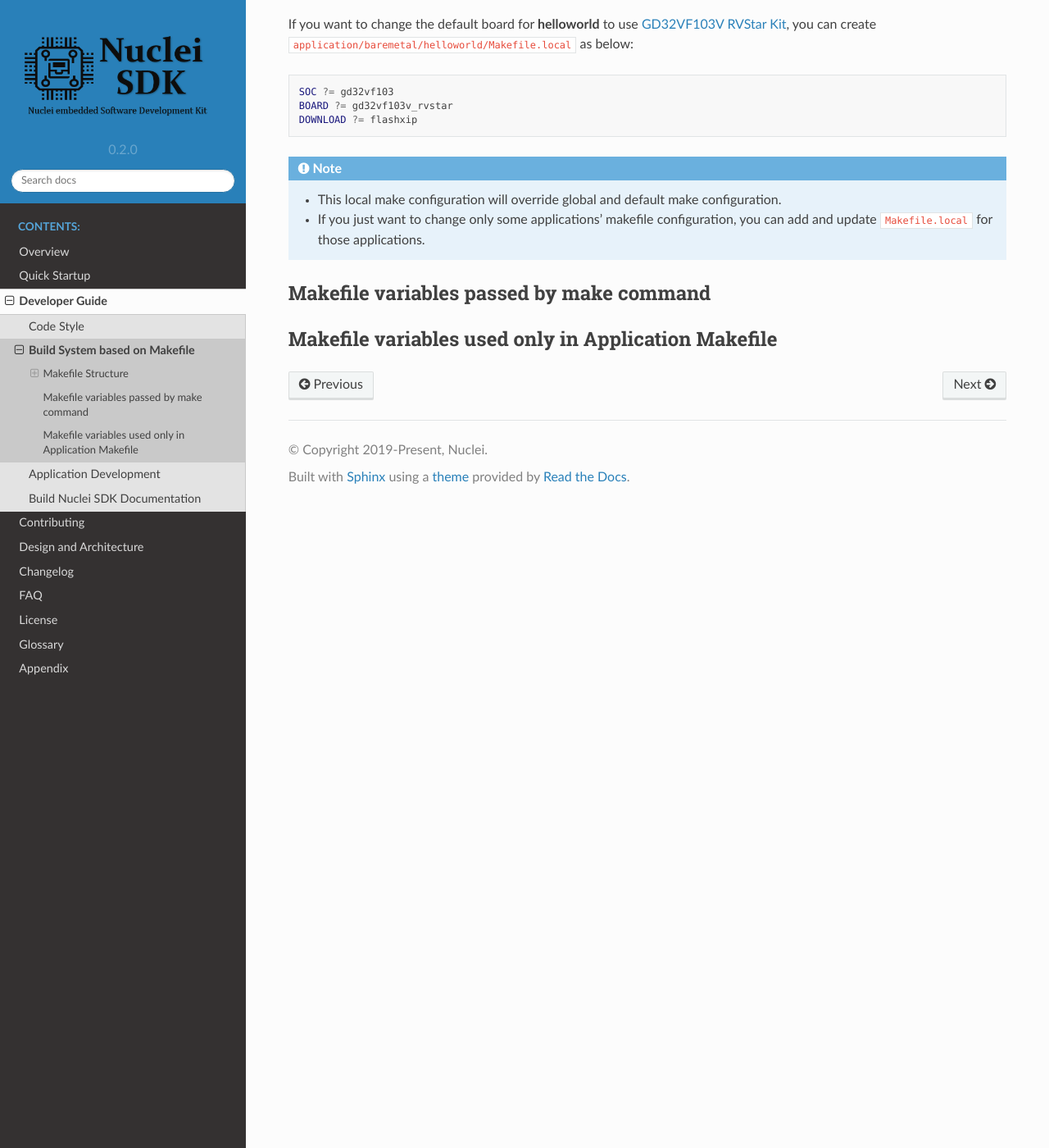
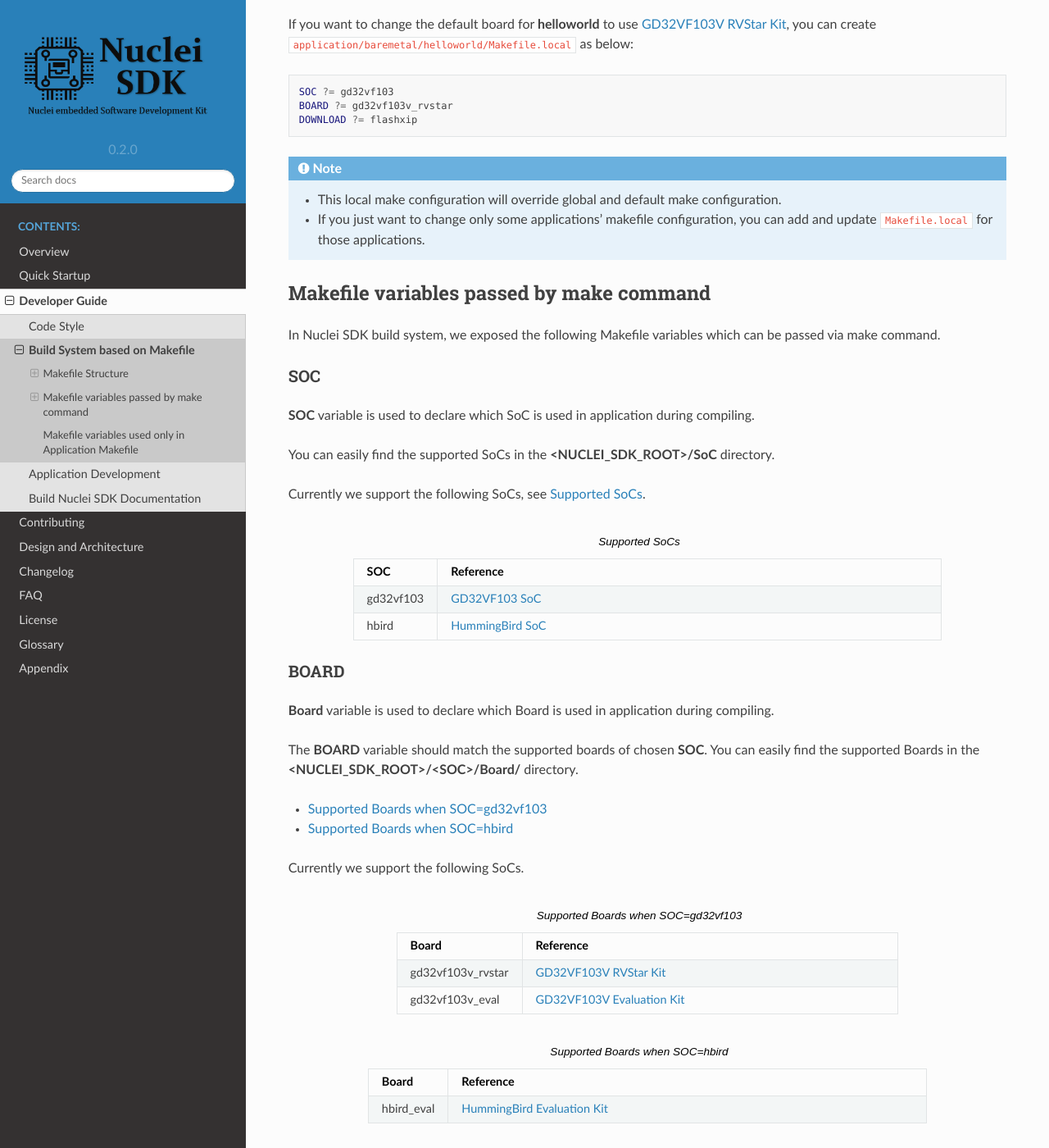
Before and after one commit to Nuclei-Software/nuclei-sdk, a Sphinx documentation site: the page built from doc/source/develop/buildsystem.rst, in a window 1280 px wide and 1400 px high, scrolled down 1981 px. Shown: the whole window at 82% size. Built offline with Sphinx 7.4.7 and the Read the Docs theme 2.0.0, drawn with Linux system fonts in a browser that asks for light colours.

Commit message:
doc: update build system section
Signed-off-by: Huaqi Fang <578567190@qq.com>

```diff
--- a/doc/source/develop/buildsystem.rst
+++ b/doc/source/develop/buildsystem.rst
@@ -134,6 +134,75 @@ you can create ``application/baremetal/helloworld/Makefile.local`` as below:
 Makefile variables passed by make command
 -----------------------------------------
 
+In Nuclei SDK build system, we exposed the following Makefile variables
+which can be passed via make command.
+
+.. _develop_buildsystem_var_soc:
+
+SOC
+~~~
+
+**SOC** variable is used to declare which SoC is used in application during compiling.
+
+You can easily find the supported SoCs in the **<NUCLEI_SDK_ROOT>/SoC** directory.
+
+Currently we support the following SoCs, see :ref:`table_dev_buildsystem_1`.
+
+.. _table_dev_buildsystem_1:
+
+.. list-table:: Supported SoCs
+   :widths: 10, 60
+   :header-rows: 1
+   :align: center
+
+   * - SOC
+     - Reference
+   * - gd32vf103
+     - :ref:`design_soc_gd32vf103`
+   * - hbird
+     - :ref:`design_soc_hbird`
+
+BOARD
+~~~~~
+
+**Board** variable is used to declare which Board is used in application during compiling.
+
+The **BOARD** variable should match the supported boards of chosen **SOC**.
+You can easily find the supported Boards in the **<NUCLEI_SDK_ROOT>/<SOC>/Board/** directory.
+
+* :ref:`table_dev_buildsystem_2`
+* :ref:`table_dev_buildsystem_3`
+
+
+Currently we support the following SoCs.
+
+.. _table_dev_buildsystem_2:
+
+.. list-table:: Supported Boards when SOC=gd32vf103
+   :widths: 20, 60
+   :header-rows: 1
+   :align: center
+
+   * - Board
+     - Reference
+   * - gd32vf103v_rvstar
+     - :ref:`design_board_gd32vf103v_rvstar`
+   * - gd32vf103v_eval
+     - :ref:`design_board_gd32vf103v_eval`
+
+.. _table_dev_buildsystem_3:
+
+.. list-table:: Supported Boards when SOC=hbird
+   :widths: 10 60
+   :header-rows: 1
+   :align: center
+
+   * - Board
+     - Reference
+   * - hbird_eval
+     - :ref:`design_board_hbird_eval`
+
+
 
 .. _develop_buildsystem_app_make_vars:
 
```
